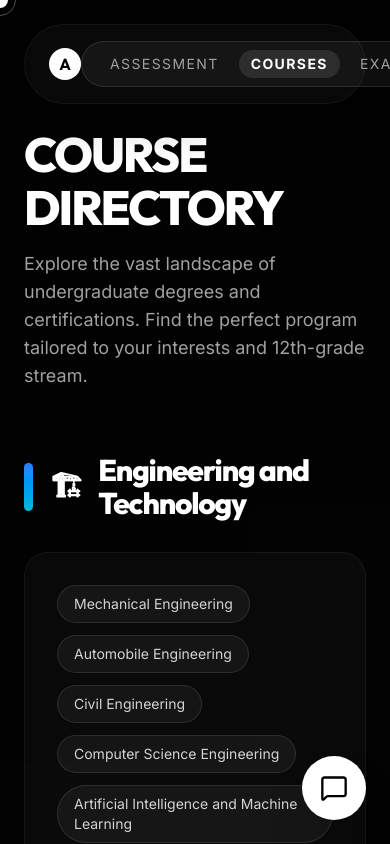
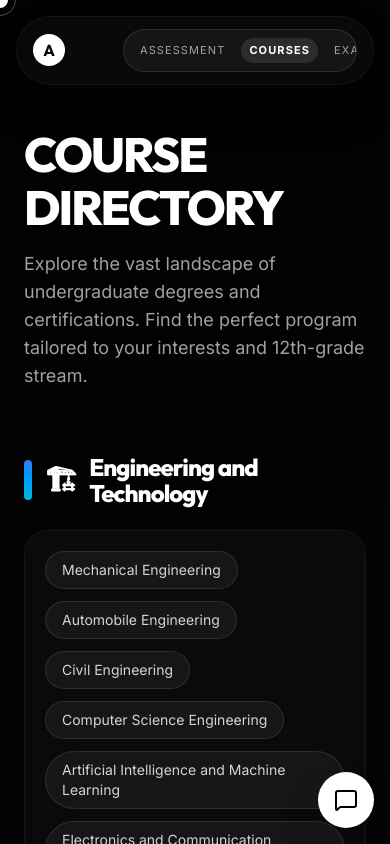
Before and after one commit to mfaayis/aetherzen-space, a Next.js app: page /courses in a window 390 px wide. Shown: the top 844 px of the page. Built offline with nearby package versions, Linux system fonts and the light colour scheme.

Commit message:
style: optimize layout and padding for mobile users

```diff
--- a/src/app/courses/page.tsx
+++ b/src/app/courses/page.tsx
@@ -30,15 +30,15 @@ export default function CoursesPage() {
               viewport={{ once: true, margin: "-100px" }}
               transition={{ duration: 0.6, delay: 0.1 }}
             >
-              <div className="flex items-center gap-4 mb-8">
-                <div className={`w-3 h-12 bg-gradient-to-b ${category.color} rounded-full`} />
-                <h2 className="text-3xl md:text-5xl font-heading font-bold text-white tracking-tight flex items-center gap-4">
-                  <span>{category.icon}</span>
+              <div className="flex items-center gap-3 md:gap-4 mb-6 md:mb-8">
+                <div className={`w-2 md:w-3 h-10 md:h-12 bg-gradient-to-b ${category.color} rounded-full shrink-0`} />
+                <h2 className="text-2xl md:text-5xl font-heading font-bold text-white tracking-tight flex items-center gap-3 md:gap-4">
+                  <span className="text-3xl md:text-5xl">{category.icon}</span>
                   {category.title}
                 </h2>
               </div>
 
-              <div className="glass-panel p-8 md:p-10 rounded-3xl border border-white/10">
+              <div className="glass-panel p-5 md:p-10 rounded-3xl border border-white/10">
                 <div className="flex flex-wrap gap-3 md:gap-4">
                   {category.courses.map((course, i) => (
                     <span
--- a/src/components/sections/AssessmentFlow.tsx
+++ b/src/components/sections/AssessmentFlow.tsx
@@ -177,9 +177,9 @@ export function AssessmentFlow() {
                     whileHover={{ scale: 1.02, backgroundColor: "rgba(255,255,255,0.08)" }}
                     whileTap={{ scale: 0.98 }}
                     onClick={() => handleSelect(opt.id)}
-                    className="glass-panel p-8 rounded-2xl flex flex-col items-start gap-4 text-left group border border-white/10 transition-colors"
+                    className="glass-panel p-5 md:p-8 rounded-2xl flex flex-col items-start gap-4 text-left group border border-white/10 transition-colors"
                   >
-                    <span className="text-4xl filter grayscale group-hover:grayscale-0 transition-all duration-300">
+                    <span className="text-3xl md:text-4xl filter grayscale group-hover:grayscale-0 transition-all duration-300">
                       {opt.icon}
                     </span>
                     <span className="text-xl md:text-2xl font-heading text-neutral-300 group-hover:text-white transition-colors">
@@ -216,15 +216,15 @@ export function AssessmentFlow() {
                     initial={{ opacity: 0, y: 30 }}
                     animate={{ opacity: 1, y: 0 }}
                     transition={{ duration: 0.6, delay: 0.2 + i * 0.2 }}
-                    className="relative p-8 rounded-3xl bg-gradient-to-br from-white/5 to-white/[0.02] border border-white/10 overflow-hidden group"
+                    className="relative p-6 md:p-8 rounded-3xl bg-gradient-to-br from-white/5 to-white/[0.02] border border-white/10 overflow-hidden group"
                   >
-                    <div className="absolute top-0 right-0 p-6">
-                      <span className="text-3xl font-heading font-bold text-white/20 group-hover:text-white/40 transition-colors">
+                    <div className="absolute top-0 right-0 p-4 md:p-6">
+                      <span className="text-2xl md:text-3xl font-heading font-bold text-white/20 group-hover:text-white/40 transition-colors">
                         {res.match}
                       </span>
                     </div>
-                    <div className="flex flex-col h-full justify-between gap-8 z-10 relative">
-                      <h3 className="text-3xl font-heading font-bold text-white tracking-tight w-3/4">
+                    <div className="flex flex-col h-full justify-between gap-6 md:gap-8 z-10 relative">
+                      <h3 className="text-2xl md:text-3xl font-heading font-bold text-white tracking-tight w-3/4">
                         {res.title}
                       </h3>
                       <p className="text-neutral-400 font-sans leading-relaxed">
--- a/src/components/ui/AIChat.tsx
+++ b/src/components/ui/AIChat.tsx
@@ -65,9 +65,9 @@ export function AIChat() {
             whileHover={{ scale: 1.1 }}
             whileTap={{ scale: 0.9 }}
             onClick={() => setIsOpen(true)}
-            className="fixed bottom-6 right-6 z-[100] w-16 h-16 bg-white text-black rounded-full shadow-2xl flex items-center justify-center cursor-none group border border-white/20"
+            className="fixed bottom-4 md:bottom-6 right-4 md:right-6 z-[100] w-14 h-14 md:w-16 md:h-16 bg-white text-black rounded-full shadow-2xl flex items-center justify-center cursor-none group border border-white/20"
           >
-            <MessageSquare size={28} className="group-hover:rotate-12 transition-transform" />
+            <MessageSquare size={24} className="md:w-7 md:h-7 group-hover:rotate-12 transition-transform" />
           </motion.button>
         )}
       </AnimatePresence>
@@ -79,7 +79,7 @@ export function AIChat() {
             animate={{ opacity: 1, y: 0, scale: 1 }}
             exit={{ opacity: 0, y: 50, scale: 0.9 }}
             transition={{ type: "spring", stiffness: 300, damping: 25 }}
-            className="fixed bottom-6 right-6 z-[100] w-[350px] md:w-[400px] h-[550px] max-h-[80vh] glass-panel bg-black/80 rounded-2xl border border-white/20 shadow-2xl flex flex-col overflow-hidden"
+            className="fixed bottom-4 md:bottom-6 right-4 md:right-6 z-[100] w-[calc(100vw-2rem)] md:w-[400px] h-[500px] md:h-[550px] max-h-[80vh] glass-panel bg-black/80 rounded-2xl border border-white/20 shadow-2xl flex flex-col overflow-hidden"
           >
             {/* Header */}
             <div className="p-4 border-b border-white/10 flex justify-between items-center bg-white/5">
--- a/src/components/ui/Navbar.tsx
+++ b/src/components/ui/Navbar.tsx
@@ -19,10 +19,10 @@ export function Navbar() {
       initial={{ y: -100 }}
       animate={{ y: 0 }}
       transition={{ duration: 0.8, ease: "easeOut" }}
-      className="fixed top-0 left-0 w-full z-50 px-6 py-6"
+      className="fixed top-0 left-0 w-full z-50 px-4 md:px-6 py-4 md:py-6"
     >
-      <div className="max-w-7xl mx-auto flex items-center justify-between glass-panel px-6 py-4 rounded-full border border-white/10 shadow-2xl bg-black/40 backdrop-blur-md">
-        <Link href="/" className="flex items-center gap-2 group">
+      <div className="max-w-7xl mx-auto flex items-center justify-between glass-panel px-4 md:px-6 py-3 md:py-4 rounded-full border border-white/10 shadow-2xl bg-black/40 backdrop-blur-md">
+        <Link href="/" className="flex items-center gap-2 group shrink-0">
           <div className="w-8 h-8 rounded-full bg-white flex items-center justify-center text-black font-heading font-bold group-hover:scale-110 transition-transform">
             A
           </div>
@@ -31,14 +31,14 @@ export function Navbar() {
           </span>
         </Link>
 
-        <nav className="flex items-center gap-2 md:gap-8 bg-white/5 px-4 md:px-8 py-2 rounded-full border border-white/10">
+        <nav className="flex items-center gap-2 md:gap-8 bg-white/5 px-2 md:px-8 py-2 rounded-full border border-white/10 overflow-x-auto no-scrollbar max-w-[60vw] md:max-w-none">
           {navLinks.map((link) => {
             const isActive = pathname === link.href;
             return (
               <Link
                 key={link.href}
                 href={link.href}
-                className="relative px-3 py-1 font-sans text-sm tracking-widest uppercase transition-colors"
+                className="relative px-2 md:px-3 py-1 font-sans text-[11px] md:text-sm tracking-widest uppercase transition-colors shrink-0"
               >
                 <span className={`relative z-10 ${isActive ? "text-white font-bold" : "text-neutral-400 hover:text-white"}`}>
                   {link.label}
```
Also changed, not shown: src/app/counselor/page.tsx (+8 -8 lines).
